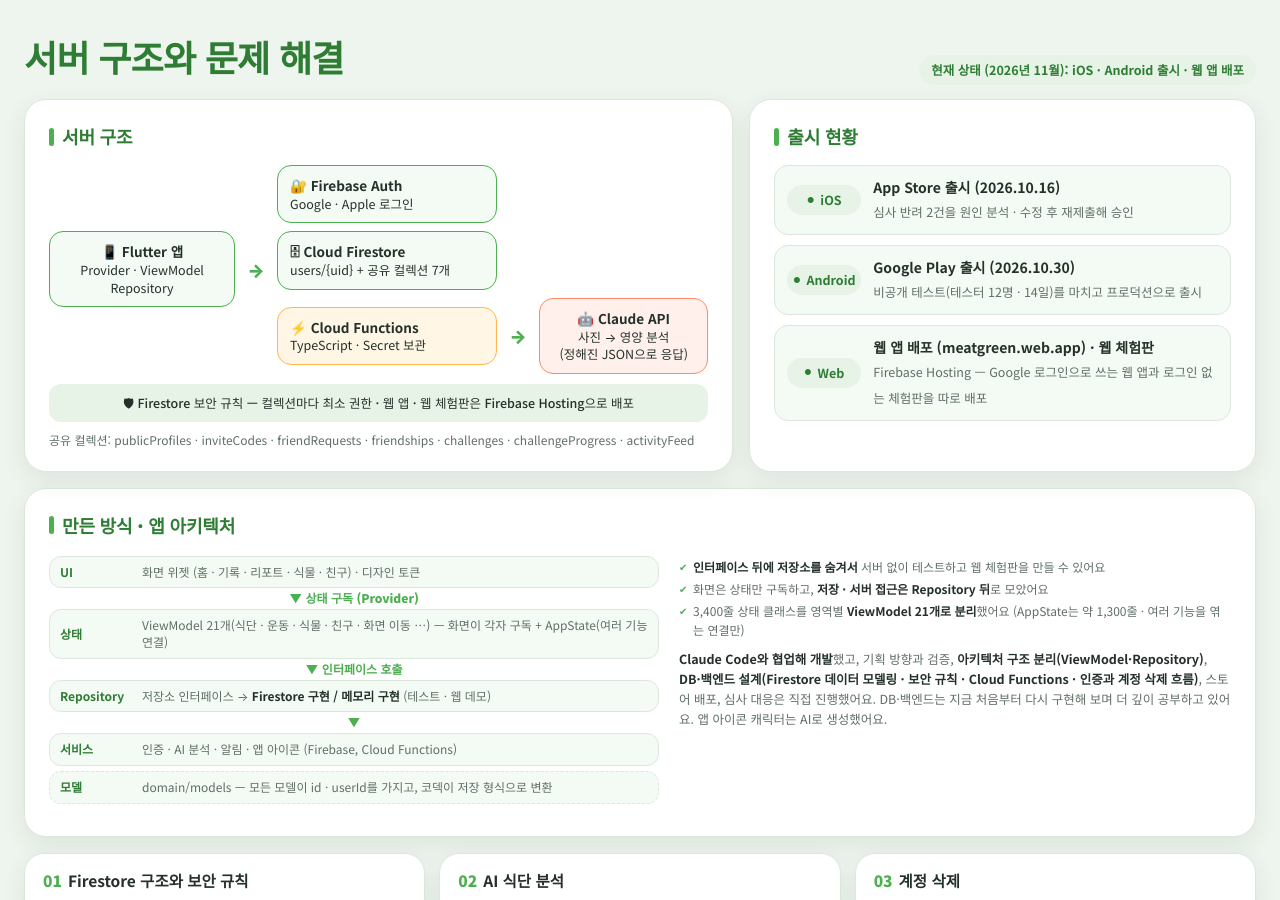
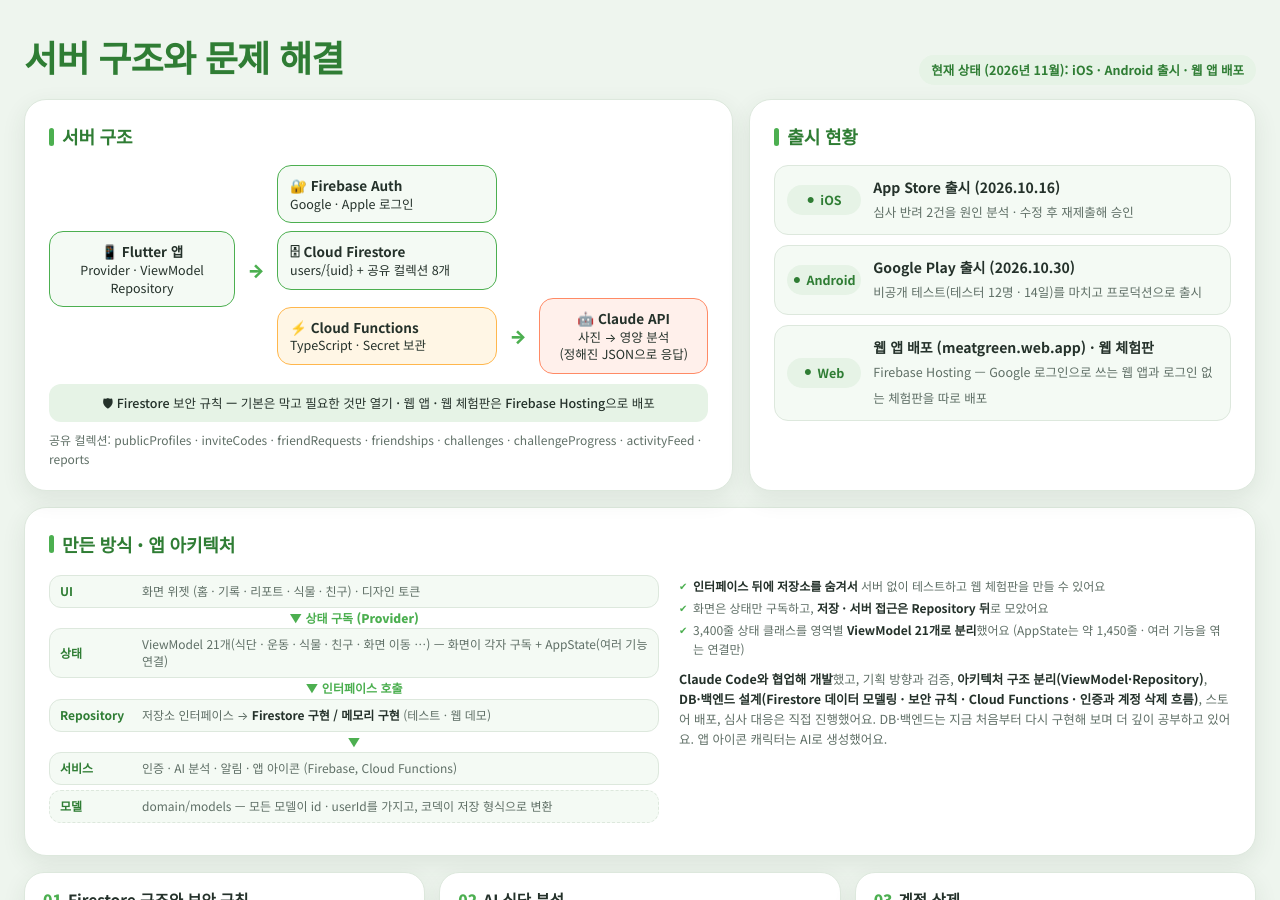
Before and after one commit to CR-KStar/diet_project, a Jekyll site: the page docs/index.html, which Jekyll copies as it is, in a window 1280 px wide and 900 px high, scrolled down 2135 px. Built offline with Jekyll 4.4.1, drawn with Linux system fonts in a browser that asks for light colours; some of the changed text lies outside the part shown.

Commit message:
포트폴리오: 보안 규칙 설명을 실제 규칙에 맞게 정리, reports 추가, 수치 갱신
Co-Authored-By: Claude Sonnet 5.5 <noreply@anthropic.com>

```diff
--- a/docs/index.html
+++ b/docs/index.html
@@ -315,13 +315,13 @@
         <div class="node n-app"><b>📱 Flutter 앱</b>Provider · ViewModel<br>Repository</div>
         <div class="arr a1">→</div>
         <div class="node n-auth"><b>🔐 Firebase Auth</b>Google · Apple 로그인</div>
-        <div class="node n-db"><b>🗄 Cloud Firestore</b>users/{uid} + 공유 컬렉션 7개</div>
+        <div class="node n-db"><b>🗄 Cloud Firestore</b>users/{uid} + 공유 컬렉션 8개</div>
         <div class="node y n-fn"><b>⚡ Cloud Functions</b>TypeScript · Secret 보관</div>
         <div class="arr a2">→</div>
         <div class="node c n-ai"><b>🤖 Claude API</b>사진 → 영양 분석<br>(정해진 JSON으로 응답)</div>
       </div>
-      <div class="rules">🛡 Firestore 보안 규칙 — 컬렉션마다 최소 권한 · 웹 앱 · 웹 체험판은 Firebase Hosting으로 배포</div>
-      <div class="col">공유 컬렉션: publicProfiles · inviteCodes · friendRequests · friendships · challenges · challengeProgress · activityFeed</div>
+      <div class="rules">🛡 Firestore 보안 규칙 — 기본은 막고 필요한 것만 열기 · 웹 앱 · 웹 체험판은 Firebase Hosting으로 배포</div>
+      <div class="col">공유 컬렉션: publicProfiles · inviteCodes · friendRequests · friendships · challenges · challengeProgress · activityFeed · reports</div>
     </div>
     <div class="card">
       <h3 class="ttl">출시 현황</h3>
@@ -352,7 +352,7 @@
         <ul class="why">
           <li><b>인터페이스 뒤에 저장소를 숨겨서</b> 서버 없이 테스트하고 웹 체험판을 만들 수 있어요</li>
           <li>화면은 상태만 구독하고, <b>저장 · 서버 접근은 Repository 뒤</b>로 모았어요</li>
-          <li>3,400줄 상태 클래스를 영역별 <b>ViewModel 21개로 분리</b>했어요 (AppState는 약 1,300줄 · 여러 기능을 엮는 연결만)</li>
+          <li>3,400줄 상태 클래스를 영역별 <b>ViewModel 21개로 분리</b>했어요 (AppState는 약 1,450줄 · 여러 기능을 엮는 연결만)</li>
         </ul>
         <p class="how"><b>Claude Code와 협업해 개발</b>했고, 기획 방향과 검증, <b>아키텍처 구조 분리(ViewModel·Repository)</b>, <b>DB·백엔드 설계(Firestore 데이터 모델링 · 보안 규칙 · Cloud Functions · 인증과 계정 삭제 흐름)</b>, 스토어 배포, 심사 대응은 직접 진행했어요. DB·백엔드는 지금 처음부터 다시 구현해 보며 더 깊이 공부하고 있어요. 앱 아이콘 캐릭터는 AI로 생성했어요.</p>
       </div>
@@ -415,7 +415,8 @@ publicProfiles/{uid}             <em>친구 찾기용 닉네임 · 초대 코드
 inviteCodes/{code}               <em>초대 코드 → uid</em>
 friendRequests · friendships     <em>친구 요청 · 확정된 관계</em>
 challenges · challengeProgress   <em>챌린지 · 참가자별 진행</em>
-activityFeed                     <em>친구 활동 한 줄</em></pre>
+activityFeed                     <em>친구 활동 한 줄</em>
+reports                          <em>사용자 신고 (쓰기 전용)</em></pre>
       <ul class="why">
         <li>내 기록은 <b>users/{uid} 아래</b> → 규칙 한 줄로 하위 전체를 보호</li>
         <li>사용자 <b>사이의 관계</b>(친구 · 챌린지)는 한 사람 아래에 둘 수 없어서 최상위로 분리</li>
@@ -433,6 +434,7 @@ activityFeed                     <em>친구 활동 한 줄</em></pre>
         <tr><td>friendships</td><td>관계에 포함된 두 사람</td><td>포함된 사람</td></tr>
         <tr><td>challenges</td><td>로그인한 사용자</td><td>만든 사람(creatorId)이 생성 · 삭제, 참여는 로그인한 사용자</td></tr>
         <tr><td>challengeProgress · activityFeed</td><td>로그인한 사용자</td><td>본인(uid) 것만, 삭제도 본인 것만</td></tr>
+        <tr><td>reports</td><td>아무도 못 읽음 <small>(운영자가 콘솔에서 확인)</small></td><td>신고자 본인이 만들기만, 정해진 필드 · 설명 300자까지</td></tr>
       </table>
       <p class="how">규칙은 <b>request.auth.uid</b>(요청한 사람) · <b>resource.data</b>(저장된 값) · <b>request.resource.data</b>(쓰려는 값)로 조건을 써요. 앱이 DB에 직접 접근하는 구조라 <b>규칙이 곧 서버의 권한 검사</b>예요.</p>
     </div>
@@ -449,7 +451,7 @@ activityFeed                     <em>친구 활동 한 줄</em></pre>
       <ol><li>초대 코드를 입력하면 <b>inviteCodes</b>에서 상대 uid를 찾아요</li>
       <li><b>friendRequests</b> 생성 — 규칙상 보낸 사람만 만들 수 있어요</li>
       <li>받은 사람이 수락(<b>받은 사람만 update</b>)하면 <b>friendships</b>가 생겨요</li>
-      <li>활동 피드에는 짧은 한 줄만 남기고, 보이는 범위는 항목별로 사용자가 정해요</li></ol>
+      <li>활동 피드에는 정확한 수치 대신 짧은 한 줄만 남겨요. 읽기는 로그인한 사용자에게 열려 있고, 누구에게 보여 줄지는 앱 화면에서 걸러요</li></ol>
       <p class="why-line">초대 코드는 헷갈리는 글자(0/O, 1/I)를 뺀 6자리예요</p></article>
     <article class="cs"><h3><em>C</em>계정 삭제 — 순서가 중요한 흐름</h3>
       <ol><li><b>재인증</b>(민감 작업은 최근 로그인 필요) → Apple이면 <b>토큰 철회</b></li>
@@ -460,7 +462,7 @@ activityFeed                     <em>친구 활동 한 줄</em></pre>
 
   <div class="card" style="margin-top:16px">
     <h3 class="ttl">트러블슈팅</h3>
-    <p class="how" style="margin:0 0 6px">App Store 반려, 계정 삭제 뒤 남는 데이터, 기록 삭제 버그, 빌드 · 배포 문제 등 <b>막혔던 일 10가지</b>를 문제 → 원인 → 해결 순서로 따로 정리했어요.</p>
+    <p class="how" style="margin:0 0 6px">App Store 반려, 계정 삭제 뒤 남는 데이터, 기록 삭제 버그, 빌드 · 배포 문제 등 <b>막혔던 일 10가지</b>를 어떤 문제였고 왜 그랬고 어떻게 풀었는지 따로 정리했어요.</p>
     <p style="margin:0;font-size:15px;font-weight:700"><a href="troubleshooting/">cr-kstar.github.io/diet_project/troubleshooting/</a></p>
   </div>
 
```
Also changed, not shown: 1 other file.
